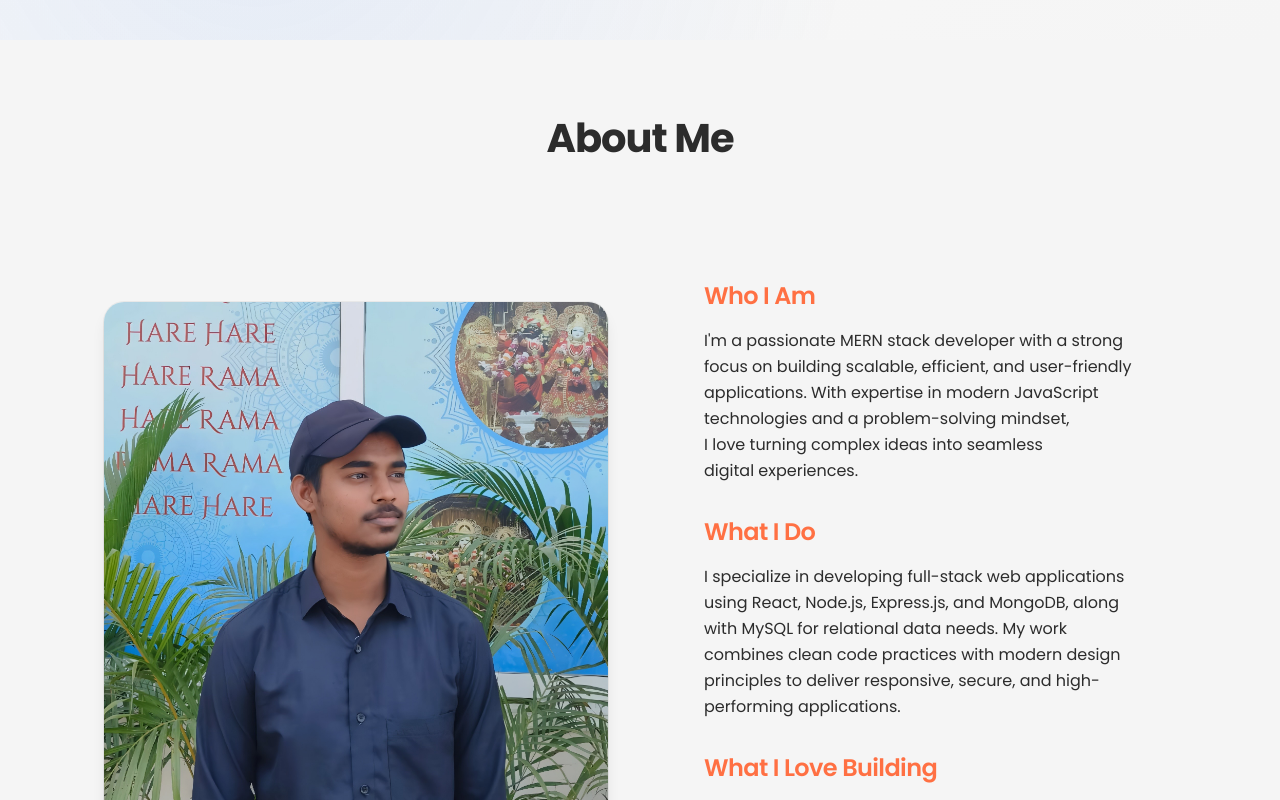
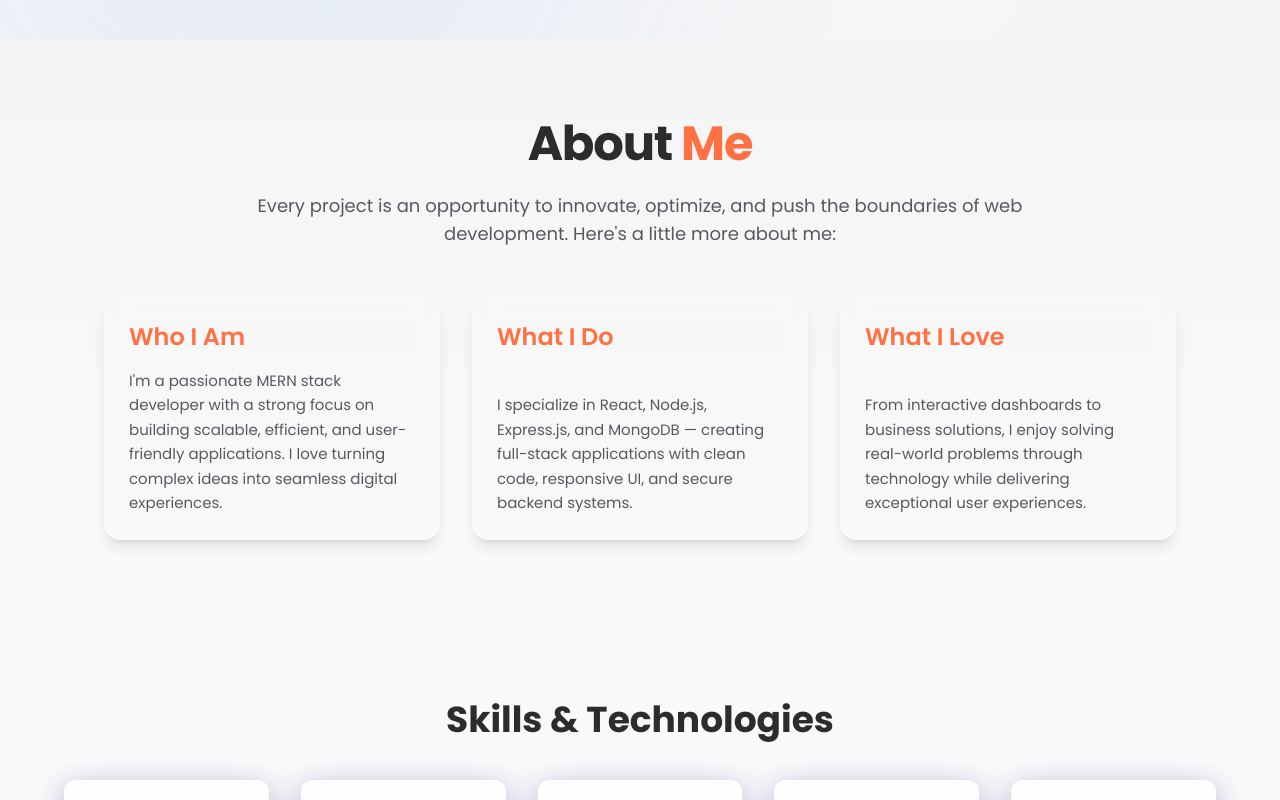
Before and after one commit to TheHiddenLoop/angesh-portfolio, a React (Create React App) app: page / in a window 1280 px wide. Shown: the part 760-1560 px from the top of the page. Built offline with nearby package versions, Linux system fonts and the light colour scheme.

Commit message:
new updated

```diff
--- a/src/components/About.jsx
+++ b/src/components/About.jsx
@@ -1,64 +1,56 @@
-import me from "../asset/me2.jpeg"
+import React from "react";
 
 const About = () => {
-  const aboutSections = [
+  const sections = [
     {
       title: "Who I Am",
       content:
-        "I'm a passionate MERN stack developer with a strong focus on building scalable, efficient, and user-friendly applications. With expertise in modern JavaScript technologies and a problem-solving mindset, I love turning complex ideas into seamless digital experiences.",
+        "I'm a passionate MERN stack developer with a strong focus on building scalable, efficient, and user-friendly applications. I love turning complex ideas into seamless digital experiences.",
     },
     {
       title: "What I Do",
       content:
-        "I specialize in developing full-stack web applications using React, Node.js, Express.js, and MongoDB, along with MySQL for relational data needs. My work combines clean code practices with modern design principles to deliver responsive, secure, and high-performing applications.",
+        "I specialize in React, Node.js, Express.js, and MongoDB — creating full-stack applications with clean code, responsive UI, and secure backend systems.",
     },
     {
-      title: "What I Love Building",
+      title: "What I Love",
       content:
-        "From interactive dashboards to complete business solutions, I enjoy building applications that not only solve real-world problems but also deliver great user experiences. Every project is an opportunity to innovate, optimize, and push the boundaries of modern web development.",
+        "From interactive dashboards to business solutions, I enjoy solving real-world problems through technology while delivering exceptional user experiences.",
     },
-  ]
+  ];
 
   return (
-    <section id="about" className="bg-bgSecondary px-4 sm:px-10 md:px-[80px] py-0 relative">
+    <section
+      id="about"
+      className="bg-gradient-to-b from-bgSecondary to-bgSecondary/80 px-4 sm:px-10 md:px-[80px] py-0 relative"
+    >
       <div className="max-w-[1200px] mx-auto py-20 md:py-20 px-2 md:px-6">
-        <h2 className="text-2xl sm:text-3xl md:text-[2.5rem] font-bold text-center mb-10 md:mb-[60px] text-textPrimary fade-in tracking-tight text-balance">
-          About Me
+        <h2 className="text-3xl sm:text-4xl md:text-5xl font-extrabold text-center text-textPrimary mb-6 tracking-tight">
+          About <span className="text-primary">Me</span>
         </h2>
+        <p className="text-base sm:text-lg text-textSecondary max-w-3xl mx-auto leading-relaxed mb-12 text-center">
+          Every project is an opportunity to innovate, optimize, and push the
+          boundaries of web development. Here's a little more about me:
+        </p>
 
-        <div className="grid grid-cols-1 md:grid-cols-2 gap-[2rem] md:gap-[4rem] items-center">
-          <div className="relative slide-in-left">
+        <div className="grid grid-cols-1 sm:grid-cols-2 lg:grid-cols-3 gap-8 text-left">
+          {sections.map((section, index) => (
             <div
-              className="relative overflow-hidden rounded-[20px] shadow-lg h-[600px] ring-1 ring-black/5 dark:ring-white/10
-                        before:content-[''] before:absolute before:inset-0 before:bg-black/5 before:z-10 before:pointer-events-none
-                        before:transition-opacity before:duration-300 hover:before:opacity-0"
+              key={index}
+              className="flex flex-col justify-between bg-white/5 backdrop-blur-md border border-white/10 p-6 rounded-2xl shadow-lg hover:shadow-xl hover:border-primary/40 hover:scale-105 transition-all duration-300"
             >
-              <img
-                src={me || "/placeholder.svg"}
-                alt="Angesh Chauhan working"
-                className="w-full h-full object-cover transition-transform duration-500 will-change-transform hover:scale-[1.03]"
-                loading="lazy"
-                decoding="async"
-              />
+              <h3 className="text-2xl font-semibold text-primary mb-4">
+                {section.title}
+              </h3>
+              <p className="text-textSecondary leading-relaxed text-[15px]">
+                {section.content}
+              </p>
             </div>
-          </div>
-
-          <div className="slide-in-right">
-            <div className="p-4 md:p-8">
-              {aboutSections.map((section, index) => (
-                <div key={index}>
-                  <h3 className="text-xl sm:text-2xl md:text-[1.5rem] font-semibold text-primary mb-4 mt-6 md:mt-8 tracking-tight leading-snug">
-                    {section.title}
-                  </h3>
-                  <p className="text-textPrimary leading-relaxed text-pretty">{section.content}</p>
-                </div>
-              ))}
-            </div>
-          </div>
+          ))}
         </div>
       </div>
     </section>
-  )
-}
+  );
+};
 
-export default About
+export default About;
--- a/src/components/Hero.jsx
+++ b/src/components/Hero.jsx
@@ -49,11 +49,11 @@ export function Hero() {
               <img
                 src={me}
                 alt="Angesh Chauhan"
-                className="w-full h-full object-cover rounded-full border-4 border-primary shadow-lg transition-transform duration-500 hover:scale-105 hover:shadow-2xl relative z-10"
+                className="w-full h-full object-cover rounded-[58%_42%_37%_63%_/_42%_58%_63%_37%] border-4 border-primary shadow-lg transition-transform duration-500 hover:scale-105 hover:shadow-2xl relative z-10"
               />
 
-              <div className="image-decoration absolute inset-0 w-full h-full border-2 border-primary rounded-full opacity-30 animate-[rotate_20s_linear_infinite]">
-                <div className="absolute inset-5 border-2 border-secondary rounded-full animate-[rotate_15s_linear_infinite_reverse]"></div>
+              <div className="image-decoration absolute inset-0 w-full h-full border-2 border-primary rounded-[58%_42%_37%_63%_/_42%_58%_63%_37%] opacity-30 animate-[rotate_20s_linear_infinite]">
+                <div className="absolute inset-5 border-2 border-secondary rounded-[58%_42%_37%_63%_/_42%_58%_63%_37%] animate-[rotate_15s_linear_infinite_reverse]"></div>
               </div>
             </div>
           </div>
```
